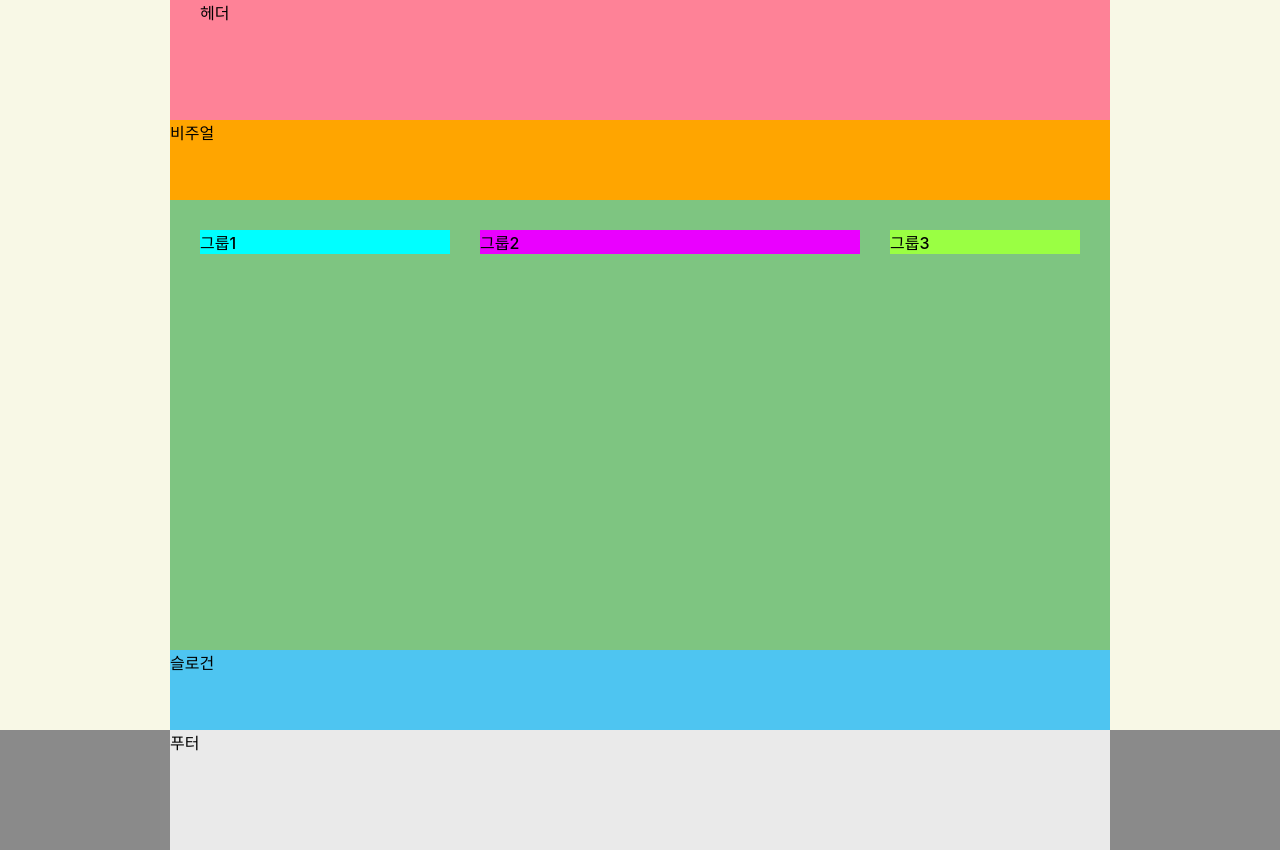
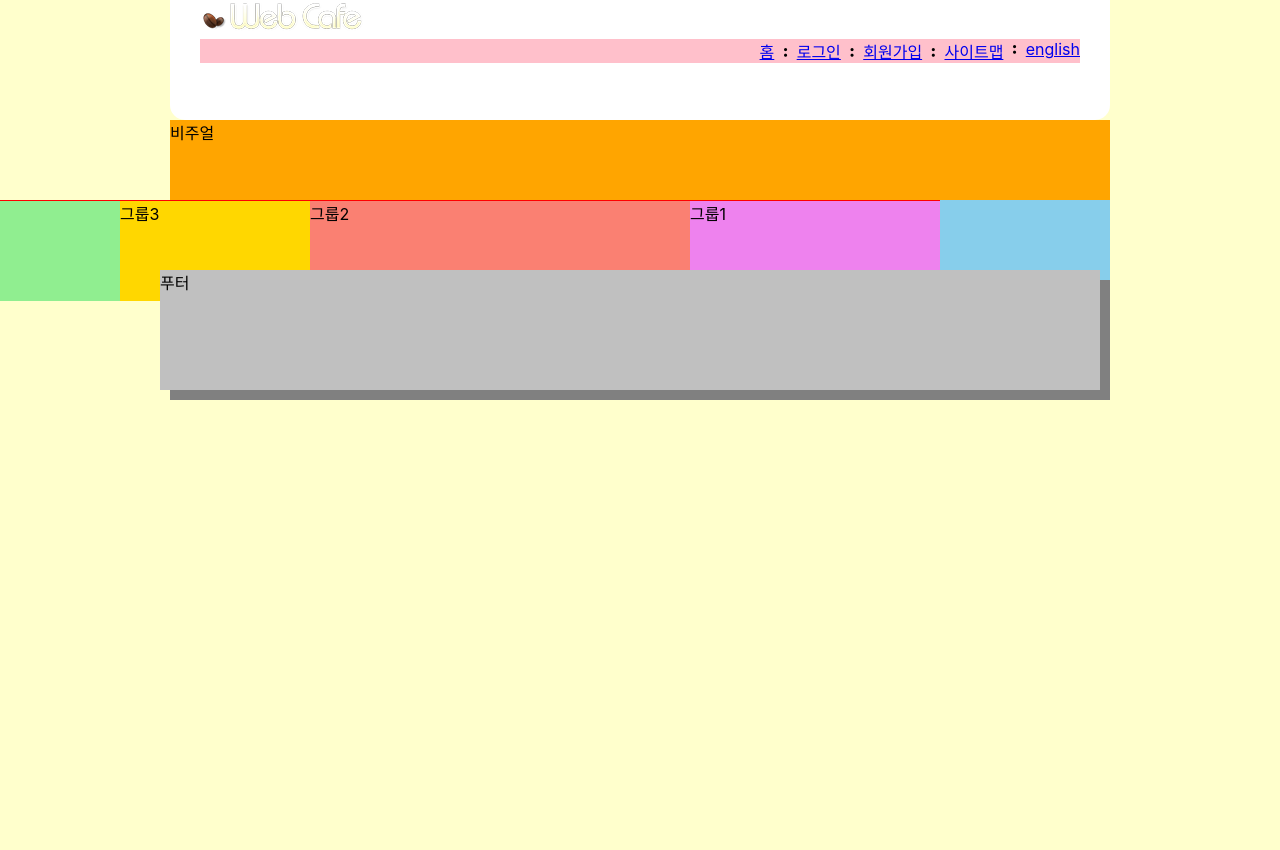
Before and after one commit to nahee09/HTML5, a website: page index.html in a window 1280 px wide. After the commit the page ends 800 px from the top, so only its background shows below. Drawn offline with Linux system fonts and the light colour scheme; a web font is replaced by a local one.

Commit message:
아이콘 다운

```diff
--- a/css/fontello.css
+++ b/css/fontello.css
@@ -1,18 +1,29 @@
+@font-face {
+  font-family: 'fontello';
+  src: url('../font/fontello.eot?6975421');
+  src: url('../font/fontello.eot?6975421#iefix') format('embedded-opentype'),
+       url('../font/fontello.woff2?6975421') format('woff2'),
+       url('../font/fontello.woff?6975421') format('woff'),
+       url('../font/fontello.ttf?6975421') format('truetype'),
+       url('../font/fontello.svg?6975421#fontello') format('svg');
+  font-weight: normal;
+  font-style: normal;
+}
 /* Chrome hack: SVG is rendered more smooth in Windozze. 100% magic, uncomment if you need it. */
 /* Note, that will break hinting! In other OS-es font will be not as sharp as it could be */
 /*
 @media screen and (-webkit-min-device-pixel-ratio:0) {
   @font-face {
     font-family: 'fontello';
-    src: url('../font/fontello.svg?38310097#fontello') format('svg');
+    src: url('../font/fontello.svg?6975421#fontello') format('svg');
   }
 }
 */
-
- [class^="icon-"]:before, [class*=" icon-"]:before {
-  font-family: 'fontello';
+[class^="icon-"]:before, [class*=" icon-"]:before {
+  font-family: "fontello";
+  font-style: normal;
   font-weight: normal;
-  speak: none;
+  speak: never;
 
   display: inline-block;
   text-decoration: inherit;
@@ -43,8 +54,9 @@
   /* text-shadow: 1px 1px 1px rgba(127, 127, 127, 0.3); */
 }
 
-.icon-ok:before { content: '\e800'; } /* '' */
-.icon-plus:before { content: '\e801'; } /* '' */
-.icon-search:before { content: '\e802'; } /* '' */
-.icon-right-open:before { content: '\e803'; } /* '' */
-.icon-dot-circled:before { content: '\f192'; } /* '' */
+.icon-colon:before { content: '\e800'; } /* '' */
+.icon-ok:before { content: '\e801'; } /* '' */
+.icon-plus:before { content: '\e802'; } /* '' */
+.icon-search:before { content: '\e803'; } /* '' */
+.icon-right-dir:before { content: '\e804'; } /* '' */
+.icon-stop:before { content: '\e805'; } /* '' */
--- a/index.html
+++ b/index.html
@@ -10,7 +10,20 @@
   <link rel="stylesheet" href="./styles/style.css" />
 </head>
 <body>
-  <header class="header">헤더</header>
+  <header class="header">
+    <h1 class="logo">
+      <a href="./index-complete.html">
+        <img src="./assets/logo.png" alt="web cafe" />
+      </a>
+    </h1>
+    <ul class="member">
+      <li class="first"><a href="/">홈</a></li>
+      <li><span class="icon-colon"></span><a href="/">로그인</a></li>
+      <li><span class="icon-colon"></span><a href="/">회원가입</a></li>
+      <li><span class="icon-colon"></span><a href="/">사이트맵</a></li>
+      <li><span class="icon-colon"></span><a href="/">english</a></li>
+    </ul>
+  </header>
   <div class="visual">비주얼</div>
   <main class="main">
     <div class="group group1">그룹1</div>
@@ -18,12 +31,10 @@
     <div class="group group3">그룹3</div>
   </main>
   <article class="slogan">슬로건</article>
-  <footer class="footer"><!--bg에 들어가는 그라디언트와 footer영역 안에 글자들 배치하려고 footer안에 div 배치-->
+  <footer class="footer">
     <div class="footer-inner">
       푸터
     </div>
   </footer>
-
-
 </body>
 </html>
--- a/styles/style.css
+++ b/styles/style.css
@@ -1,83 +1,127 @@
-@import url(./normalize.css);/*파일 가져오기, 맨 처음에 넣어야 함*/
-/*normalize.css에 body{margin: 0;}이 담겨있기에 가장자리 여백이 사라짐*/
+@import url(./normalize.css);
 @import url(./reset.css);
+@import url(../css/fontello.css);
 
 /* 기본 스타일 */
-*, *::before, *::after{
-box-sizing: border-box;
+*,
+*::before,
+*::after {
+  box-sizing: border-box;
 }
 
-/*본문 스타일*/
-body{
-  background: rgb(248, 248, 230);
-  /*웹폰트 적용(pretendard)*/
-  font-family: "Pretendard Variable", Pretendard, -apple-system, BlinkMacSystemFont, system-ui, Roboto, "Helvetica Neue", "Segoe UI", "Apple SD Gothic Neo", "Noto Sans KR", "Malgun Gothic", "Apple Color Emoji", "Segoe UI Emoji", "Segoe UI Symbol", sans-serif;
-  font-weight: 500;
+/* 본문 스타일 */
+body {
+  background: #ffc;
+  font-family: "Pretendard Variable", Pretendard, -apple-system,
+    BlinkMacSystemFont, system-ui, Roboto, "Helvetica Neue", "Segoe UI",
+    "Apple SD Gothic Neo", "Noto Sans KR", "Malgun Gothic", "Apple Color Emoji",
+    "Segoe UI Emoji", "Segoe UI Symbol", sans-serif;
 }
 
-/*레이아웃*//*selector 그룹핑*/
-.header, .visual, .main, .slogan, .footer-inner{
+/* 레이아웃 */
+.header,
+.visual,
+.main,
+.slogan,
+.footer-inner {
   width: 940px;
-  /*border의 크기를 width와 height의 값으로 사용할 수 있게 함(원래 width는 content기준)*/
-  margin: 0 auto; /*마치 중앙 정렬이 된 것 같은. 이동한 것이 아니라 크기가 커진 거임*/
-  /*margin: 0 0 0 auto; 마치 오른쪽 정렬이 된 것 같은. 그냥 크기가 커진 거임*/
+  margin: 0 auto;
 }
 
-/*헤더*/
-.header{
-  background: rgb(254, 130, 151);
-  padding: 0 30px; /*세로 가로*/
+/* 헤더 */
+.header {
+  background: #fff;
+  padding: 0 30px;
   height: 15vh;
+  border-radius: 0 0 15px 15px;
 }
 
-/*비주얼*/
-.visual{
+.member {
+  background-color: pink;
+  display: flex;
+  flex-flow: row nowrap; /*그냥 코드에서 확인하려고 명시해주시는 편*/
+  justify-content: flex-end;
+}
+
+/* .member li::before {
+  content: ":";
+}
+
+ /* .member .first::before{
+  content:"";
+} */
+
+/* .member li:first-child::before{
+  content:"";
+} */
+/*
+.member li:nth-child(n+2)::before{
+  content: ":";
+  background-color: skyblue;
+} */
+
+/* .member li::before{
+  content: "\e800";
+  font-family: "fontello";
+  font-style: normal;
+  font-weight: normal;
+  display: inline-block;
+  text-decoration: inherit;
+  width: 1em;
+  margin-right: .2em;
+  text-align: center;
+}  */
+
+
+/* 비주얼 */
+.visual {
   background: orange;
   height: 10vh;
 }
-
-/*메인*/
-.main{
-  background: #7ec581;
-  min-height: 450px;/*내용이 적더라도 최소 이 정도는 유지하도록*/
-  display: flex;
-  flex-flow: row nowrap; /*아래 두 줄을 한 꺼번에*/
-  /* flex-direction: row; */
-  /* flex-wrap: nowrap; 디폴트는 nowrap */
-  justify-content: space-between;
-  padding: 30px;
-  align-items: flex-start;
+/* 메인 */
+.main {
+  background: lightgreen;
+  border-top: 1px solid red;
+  /* min-height: 450px; */
+  position: absolute;
 }
 
-.group1{
-  background-color: aqua;
+.group {
+  height: 100px;
+}
+.group1 {
+  background-color: violet;
   width: 250px;
+  float: right;
 }
 
-.group2{
-  background-color: rgb(234, 0, 255);
+.group2 {
+  background-color: salmon;
   width: 380px;
+  float: right;
+}
+.group3 {
+  background-color: gold;
+  width: 190px;
+  float: right;
 }
 
-.group3{
-  background-color: rgb(154, 255, 67);
-  width: 190px;
-  /* flex-grow: 1; */
-}
-
-/*슬로건*/
-.slogan{
-  background: #4EC5F1;
+/* 슬로건 */
+.slogan {
+  background: skyblue;
   height: 10vh;
   clear: both;
 }
-
-/*푸터*/
-.footer{
-  background: rgb(138, 138, 138);
+/* 푸터 */
+.footer {
+  background: gray;
+  width: 940px;
+  margin: 0 auto;
 }
-
-.footer-inner{
-  background: rgb(234, 234, 234);
+.footer-inner {
+  background: silver;
   height: 15vh;
+  position: relative;
+  top: -10px;
+  left: -10px;
 }
```
Also changed, not shown: font/fontello.ttf, font/fontello.woff, font/fontello.woff2, 2 other files.
